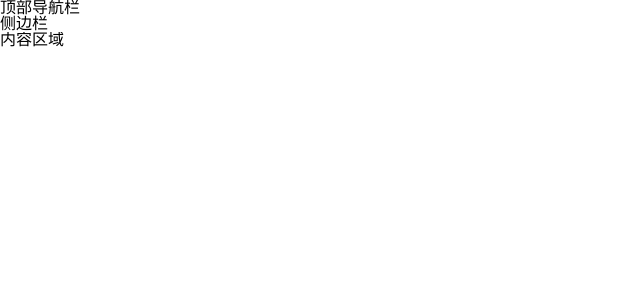
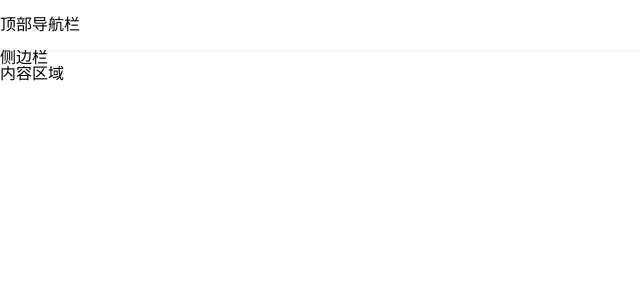
Before and after one commit to Jc-Sir/Fund-System, a Vue app in the folder client/: page / in a window 1280 px wide. Shown: the top 300 px of the page, without its empty margins (0-640 px from the left). Built offline with nearby package versions, Linux system fonts and the light colour scheme.

Commit message:
Update Navbar.vue

```diff
--- a/client/src/layout/components/Navbar.vue
+++ b/client/src/layout/components/Navbar.vue
@@ -1,19 +1,24 @@
 <template>
-    <div>
-        <h1>顶部导航栏</h1>
-    </div>
+  <div class="navbar">
+    <h1>顶部导航栏</h1>
+  </div>
 </template>
 
 <script>
-    export default {
-        data() {
-            return {
-
-            }
-        },
-    }
+export default {
+  data() {
+    return {};
+  }
+};
 </script>
 
 <style lang="scss" scoped>
-
+.navbar {
+  height: 50px;
+  line-height: 50px;
+  overflow: hidden;
+  position: relative;
+  background: #fff;
+  box-shadow: 0 1px 4px rgba(0, 21, 41, 0.08);
+}
 </style>
```
